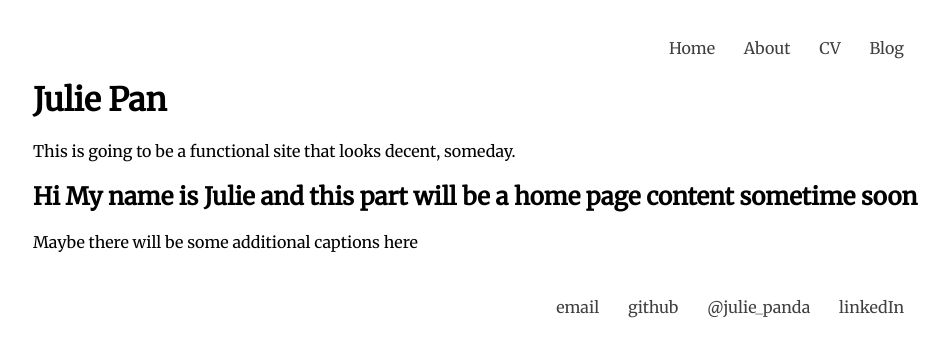
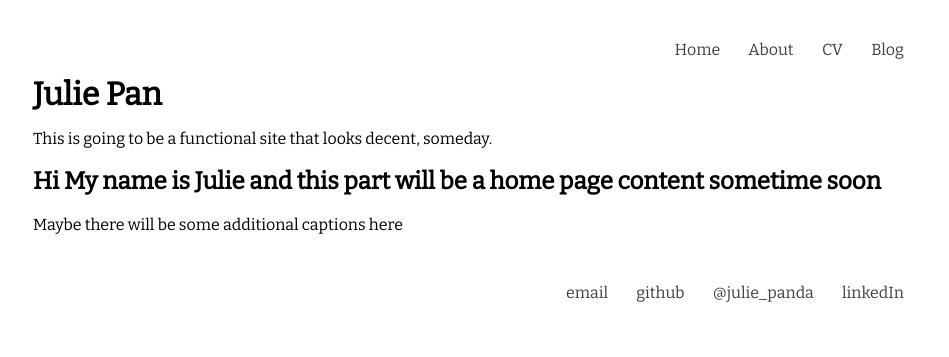
Before and after one commit to juliepanda/juliepanda.github.io, a Jekyll site: the page built from index.html, in a window 1280 px wide. Shown: the top 357 px of the page, without its empty margins (159-1108 px from the left). Built offline with Jekyll 4.4.1, drawn with Linux system fonts in a browser that asks for light colours.

Commit message:
change font to Bitter

```diff
--- a/_layouts/default.html
+++ b/_layouts/default.html
@@ -5,7 +5,7 @@
 <head>
 	<title>{{ page.title }}</title>
 	<link rel="stylesheet" type="text/css" href="/css/main.css">
-	<link href='http://fonts.googleapis.com/css?family=Merriweather' rel='stylesheet' type='text/css'>
+	<link href='http://fonts.googleapis.com/css?family=Bitter' rel='stylesheet' type='text/css'>
 
 </head>
 
--- a/css/main.css
+++ b/css/main.css
@@ -1,5 +1,6 @@
 body {
-	font-family: 'Merriweather';
+	font-family: 'Bitter';
+	line-height: 23px;
 	margin-top: 3%;
 	margin-left: 15%;
 	margin-right: 15%;
@@ -9,7 +10,7 @@
 
 nav ul, footer ul {
 	text-align: right;
-	font-family: 'Merriweather';
+	font-family: 'Bitter';
 	padding: 0px;
 	list-style: none;
 	font-weight: 300;
```
